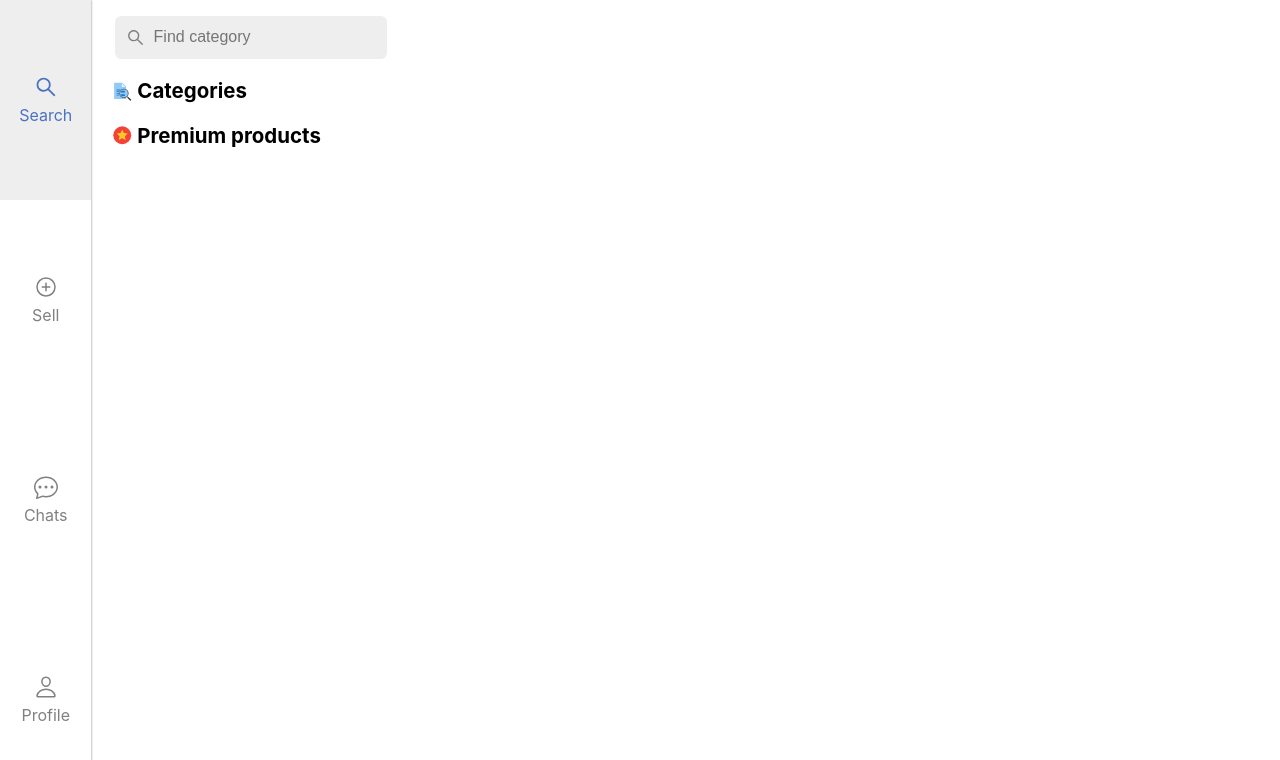
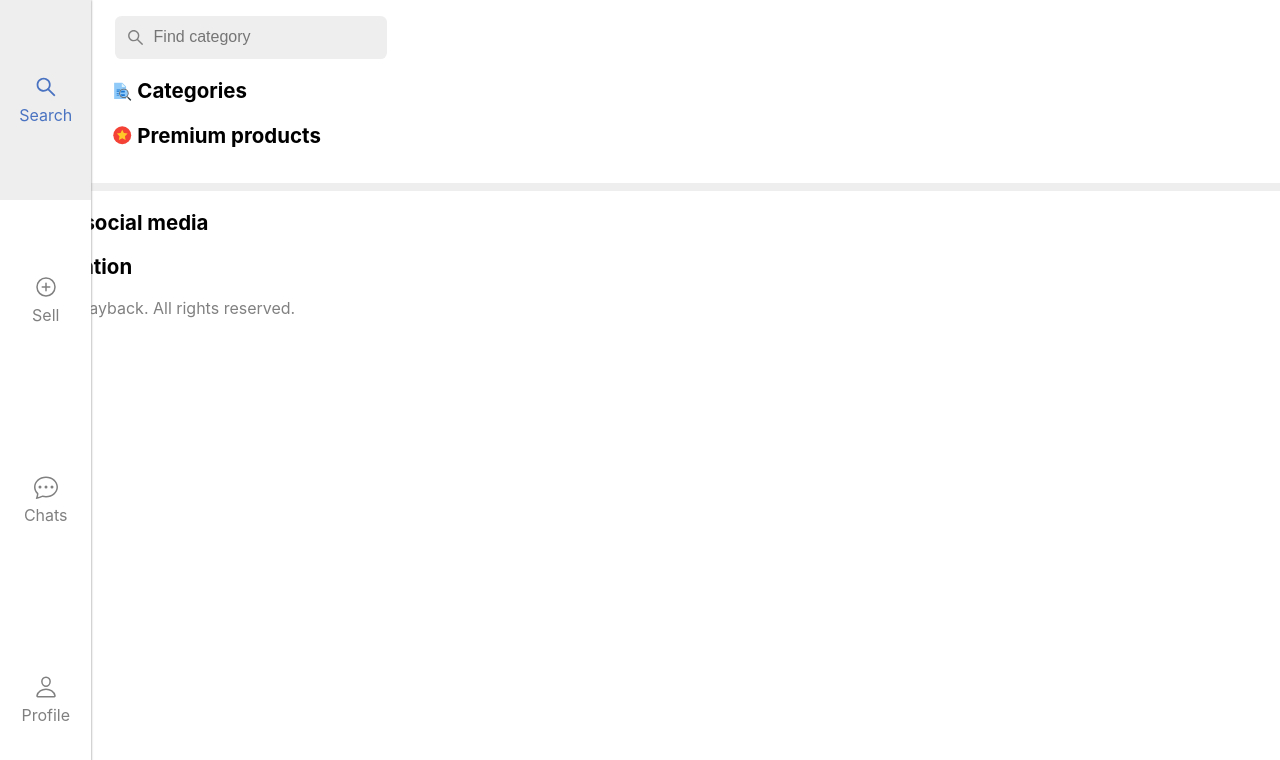
Before and after one commit to VladBrok/payback, a Next.js app: page / in a window 1280 px wide. Shown: the top 760 px of the page. Built offline with nearby package versions, Linux system fonts and the light colour scheme.

Commit message:
Create Footer component

```diff
--- /dev/null
+++ b/components/Footer/Footer.js
@@ -0,0 +1,12 @@
+import styles from "./Footer.module.scss";
+import Section from "../Section";
+
+export default function Footer() {
+  return (
+    <footer className={styles.container}>
+      <Section title="We on social media"></Section>
+      <Section title="Information"></Section>
+      <p className={styles.copyright}>2022 © Payback. All rights reserved.</p>
+    </footer>
+  );
+}
--- /dev/null
+++ b/components/Footer/Footer.module.scss
@@ -0,0 +1,10 @@
+@use "../../styles/colors.scss" as c;
+
+.container {
+  padding: 0 1rem;
+  border-top: 0.5rem solid c.$background-highlight;
+
+  .copyright {
+    color: c.$text-secondary;
+  }
+}
--- /dev/null
+++ b/components/Footer/index.js
@@ -0,0 +1 @@
+export { default } from "./Footer";
--- a/pages/index.js
+++ b/pages/index.js
@@ -1,6 +1,7 @@
 import styles from "./index.module.scss";
 import Menu from "../components/Menu";
 import Main from "../components/Main";
+import Footer from "../components/Footer";
 import menuItems from "../data/menuItems";
 import { useEffect, useRef } from "react";
 
@@ -11,6 +12,7 @@ export default function Home() {
     <>
       <Menu itemsData={menuItems} />
       <Main />
+      <Footer />
     </>
   );
 }
```
